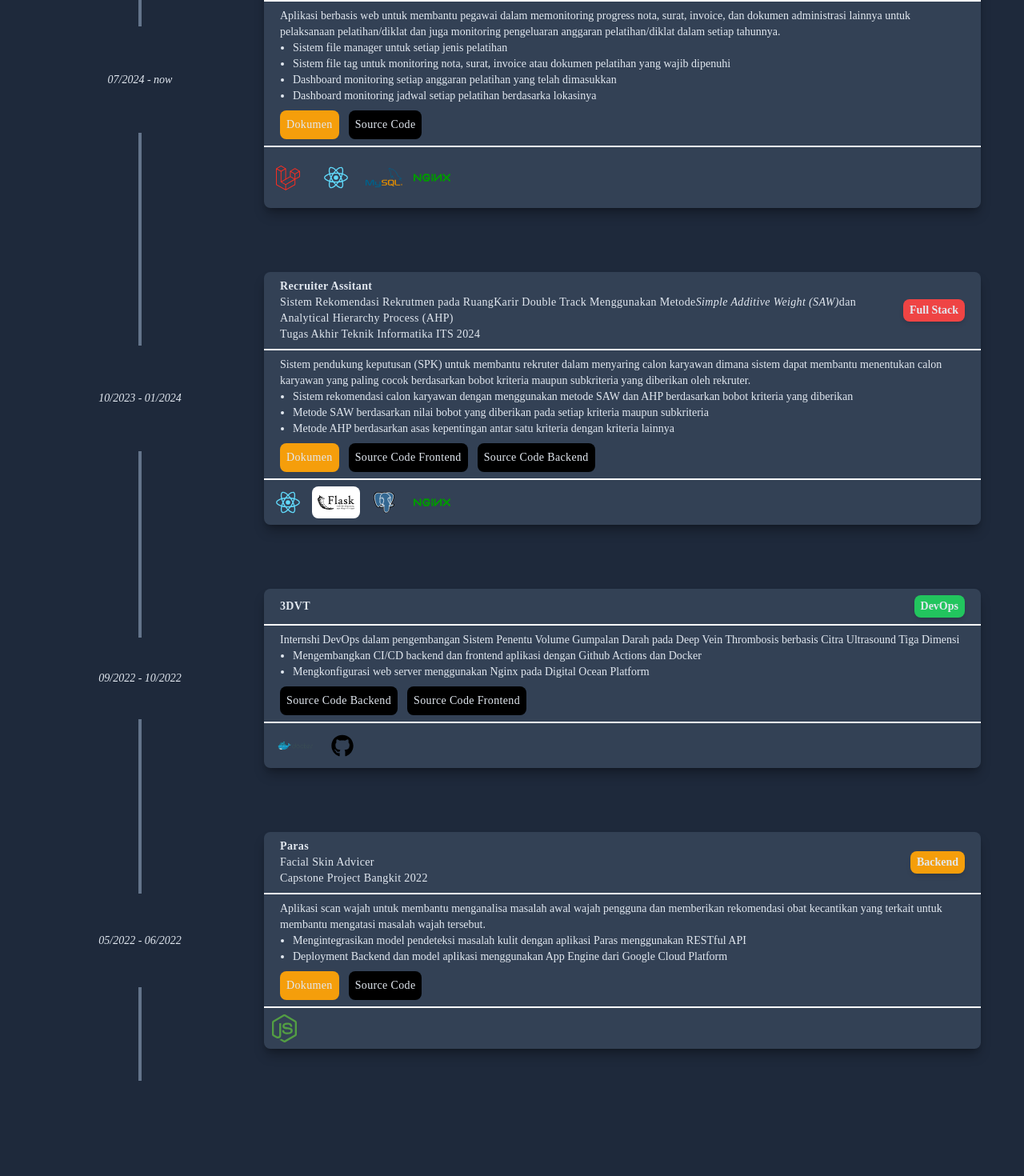
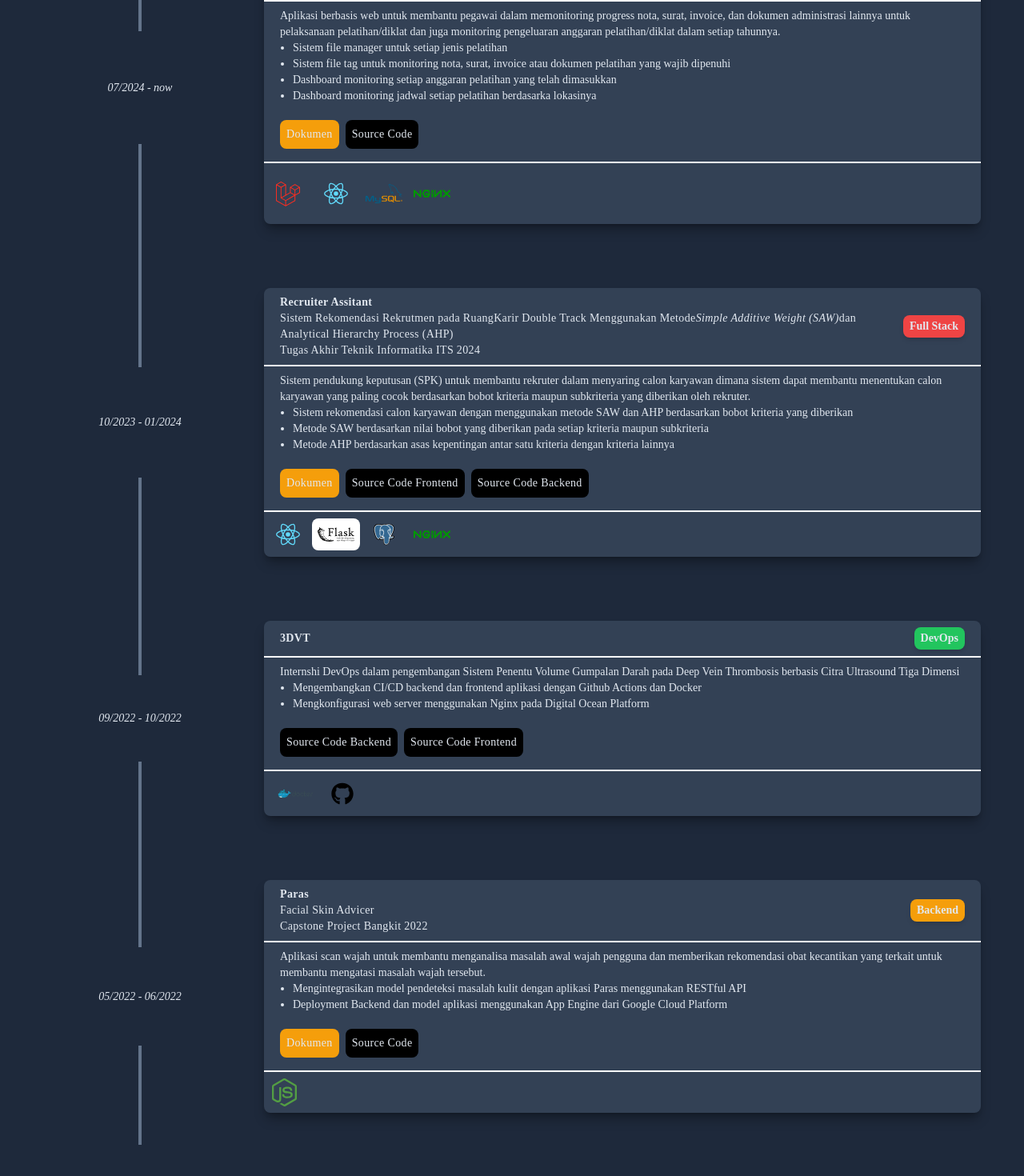
Before and after one commit to feratyusa/website, a Next.js app: page / in a window 1280 px wide. Shown: the part 1237-2707 px from the top of the page at 80% size. Built offline with nearby package versions, Linux system fonts and the light colour scheme.

Commit message:
fix responsive

```diff
--- a/src/components/PortofolioContents.tsx
+++ b/src/components/PortofolioContents.tsx
@@ -43,13 +43,13 @@ function LineContent({time, children}:{time:string, children:React.ReactNode}){
 
 function LinkContent({link, className, name}:{name:string, link:string, className:string}){
     return(
-        <div className="flex items-center">
+        <a href={link} target="__blank" className="flex items-center">
             <div className={`${className} text-center rounded-lg hover:bg-white hover:text-black p-2`}>
-                <a href={link} target="__blank" className={`capitalize tracking-wide text-sm`}>
+                <p className={`capitalize tracking-wide text-sm`}>
                     {name}
-                </a>
+                </p>
             </div>
-        </div>
+        </a>
     )
 }
 
@@ -86,7 +86,7 @@ function Timeline(){
                             <li>Dashboard monitoring setiap anggaran pelatihan yang telah dimasukkan</li>
                             <li>Dashboard monitoring jadwal setiap pelatihan berdasarka lokasinya</li>
                         </ul>
-                        <div className="flex gap-3 mt-2">
+                        <div className="mt-5 mb-2 grid grid-cols-1 md:flex gap-2">
                             <LinkContent link="/documents/LACI.pdf" name="dokumen" className="bg-amber-500"/>
                             <LinkContent link="https://github.com/feratyusa/laci-public" name="source code" className="bg-black"/>
                         </div>
@@ -129,7 +129,7 @@ function Timeline(){
                             <li>Metode SAW berdasarkan nilai bobot yang diberikan pada setiap kriteria maupun subkriteria</li>
                             <li>Metode AHP berdasarkan asas kepentingan antar satu kriteria dengan kriteria lainnya</li>
                         </ul>
-                        <div className="flex gap-3 mt-2">
+                        <div className="mt-5 mb-2 grid grid-cols-1 md:flex gap-2">
                             <LinkContent link="/documents/RA.pdf" name="dokumen" className="bg-amber-500"/>
                             <LinkContent link="https://github.com/feratyusa/spk-rekrutmen-react" name="source code frontend" className="bg-black"/>
                             <LinkContent link="https://github.com/feratyusa/spk-rekrutmen-flask" name="source code backend" className="bg-black"/>
@@ -165,7 +165,7 @@ function Timeline(){
                             <li className="list-item">Mengembangkan CI/CD backend dan frontend aplikasi dengan Github Actions dan Docker</li>
                             <li>Mengkonfigurasi web server menggunakan Nginx pada Digital Ocean Platform</li>
                         </ul>
-                        <div className="flex gap-3 mt-2">
+                        <div className="mt-5 mb-2 grid grid-cols-1 md:flex gap-2">
                             <LinkContent link="https://github.com/feratyusa/3dvt-backend" name="source code backend" className="bg-black"/>
                             <LinkContent link="https://github.com/feratyusa/3dvt-frontend" name="source code frontend" className="bg-black"/>
                         </div>
@@ -202,7 +202,7 @@ function Timeline(){
                             <li className="list-item">Mengintegrasikan model pendeteksi masalah kulit dengan aplikasi Paras menggunakan RESTful API</li>
                             <li>Deployment Backend dan model aplikasi menggunakan App Engine dari Google Cloud Platform</li>
                         </ul>
-                        <div className="flex gap-3 mt-2">
+                        <div className="mt-5 mb-2 grid grid-cols-1 md:flex gap-2">
                             <LinkContent link="documents/Paras.pdf" name="dokumen" className="bg-amber-500"/>
                             <LinkContent link="https://github.com/feratyusa/paras-capstone-bangkit-2022" name="source code" className="bg-black"/>
                         </div>
```
